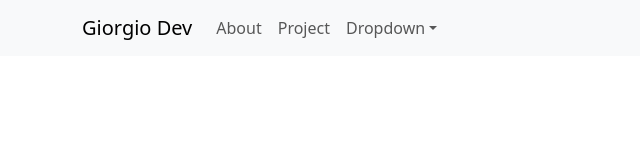
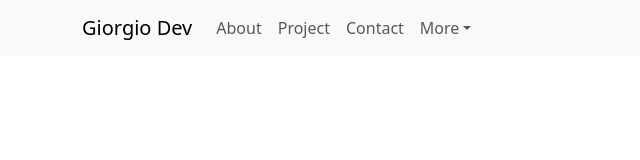
Before and after one commit to GiorgioMigliaccio08/Giorgio.dev, a React (Create React App) app: page / in a window 1280 px wide. Shown: the top 160 px of the page, without its empty margins (0-640 px from the left). Built offline with nearby package versions, Linux system fonts and the light colour scheme.

Commit message:
Modify Navbar.jsx

```diff
--- a/src/components/Navbar.jsx
+++ b/src/components/Navbar.jsx
@@ -13,7 +13,8 @@ function BasicExample() {
           <Nav className="me-auto">
             <Nav.Link href="#home">About</Nav.Link>
             <Nav.Link href="#link">Project</Nav.Link>
-            <NavDropdown title="Dropdown" id="basic-nav-dropdown">
+            <Nav.Link href="#link">Contact</Nav.Link>
+            <NavDropdown title="More" id="basic-nav-dropdown">
               <NavDropdown.Item href="#action/3.1">Contact</NavDropdown.Item>
               <NavDropdown.Item href="#action/3.2">
                 Another information
```
